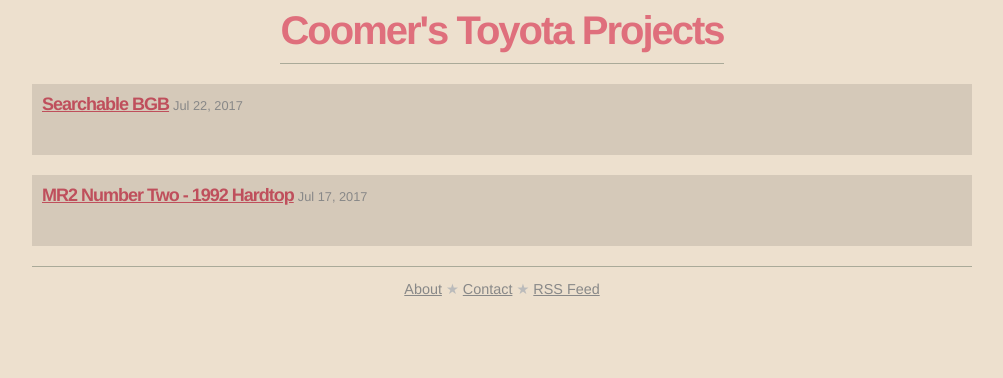
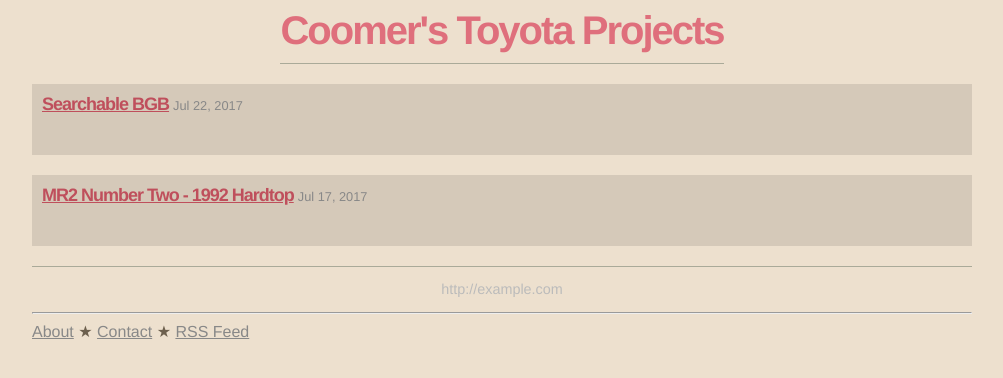
Before and after one commit to sw20blog/sw20blog.github.io, a Jekyll site: the page built from index.html, in a window 1280 px wide. Shown: the top 378 px of the page, without its empty margins (138-1141 px from the left). Built offline with Jekyll 4.4.1, drawn with Linux system fonts in a browser that asks for light colours.

Commit message:
add config

```diff
--- a/_layouts/default.html
+++ b/_layouts/default.html
@@ -25,6 +25,9 @@
 
     <footer>
       <p>
+        {{ site.url }}
+        <hr>
+        {{ site.baseurl }}
         <a href="{{ "/about" | prepend: site.baseurl }}">About</a>
         &#9733;
         <a href="{{ "/contact" | prepend: site.baseurl }}">Contact</a>
```
